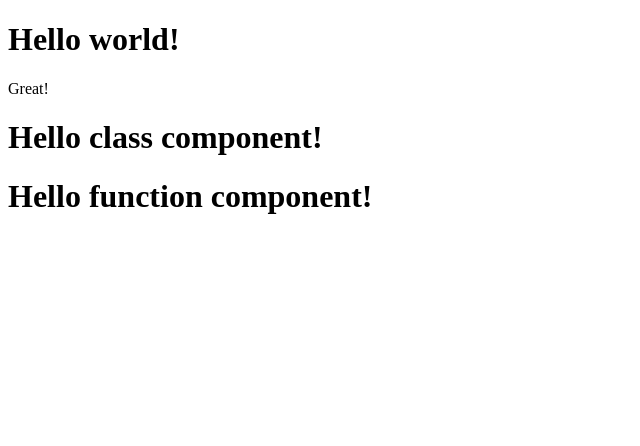
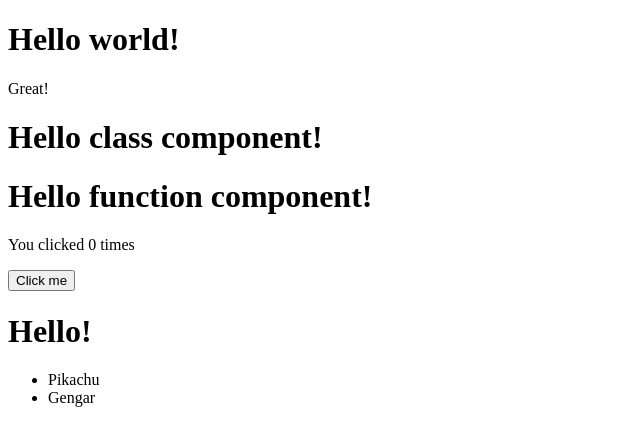
Before and after one commit to dcortesnet/Reactjs-fundamentals, a React (Create React App) app: page / in a window 1280 px wide. Shown: the top 446 px of the page, without its empty margins (0-640 px from the left). Built offline with nearby package versions, Linux system fonts and the light colour scheme.

Commit message:
Add more examples with hooks

```diff
--- a/src/2. components/dumb-component-declaration.jsx
+++ b/src/2. components/dumb-component-declaration.jsx
@@ -1,3 +1,5 @@
+import React from 'react'
+
 export const DumbTitleComponent = () => {
     return <h1>Hello world!</h1>
 }
--- a/src/2. components/smart-component-declaration.jsx
+++ b/src/2. components/smart-component-declaration.jsx
@@ -1,3 +1,5 @@
+import React from 'react'
+
 export const SmartComponentCalculateDay = () => {
     const sum = 1 + 1;
     return <DumpComponentShowResult result={sum} />
--- /dev/null
+++ b/src/3. state/state-component-declaration.jsx
@@ -0,0 +1,14 @@
+import React, { useState } from 'react';
+
+export const CounterComponent = () => {
+    const [count, setCount] = useState(0);
+
+    return (
+    <div>
+      <p>You clicked {count} times</p>
+      <button onClick={() => setCount(count + 1)}>
+        Click me
+      </button>
+    </div>
+  );
+}
--- /dev/null
+++ b/src/5. props/props-declaration.jsx
@@ -0,0 +1,9 @@
+import React from 'react';
+
+export const FatherComponent = () => {
+    return <ChildrenComponent greetings="Hello!" />;
+}
+
+export const ChildrenComponent = (props) => {
+    return <h1>{props.greetings}</h1>;
+}
--- /dev/null
+++ b/src/6. hooks/use-effect-declaration.jsx
@@ -0,0 +1,17 @@
+import React, { useEffect, useState } from 'react';
+
+export const UseEffectComponent = () => {
+    const [pokemon, setPokemon] = useState([]);
+
+    useEffect(() => {
+       setPokemon([...pokemon, 'Pikachu','Gengar'])
+    }, []);
+
+    return (
+        <div>
+            <ul>
+                {pokemon.map(p => <li>{ p }</li>)}
+            </ul>
+        </div>
+  );
+}
--- a/src/App.js
+++ b/src/App.js
@@ -1,12 +1,18 @@
 import { JSXComponent } from "./1. fundamentals/jsx-declaration";
 import { ClassComponent } from "./2. components/class-component-declaration";
 import { FunctionComponent } from './2. components/func-component-declaration';
+import { CounterComponent } from './3. state/state-component-declaration';
+import { FatherComponent } from './5. props/props-declaration';
+import { UseEffectComponent } from "./6. hooks/use-effect-declaration";
 
 function App() {
   return <div>
     <JSXComponent />
     <ClassComponent />
     <FunctionComponent />
+    <CounterComponent />
+    <FatherComponent />
+    <UseEffectComponent />
   </div>
 }
 
```
Also changed, not shown: src/6. hooks/use-state-declaration.jsx (added, +14 -0 lines), src/6. hooks/use-context-declaration.jsx (added), src/6. hooks/use-reducer-declaration.jsx (added), 1 other file (tests, documents, lock files or other folders).
